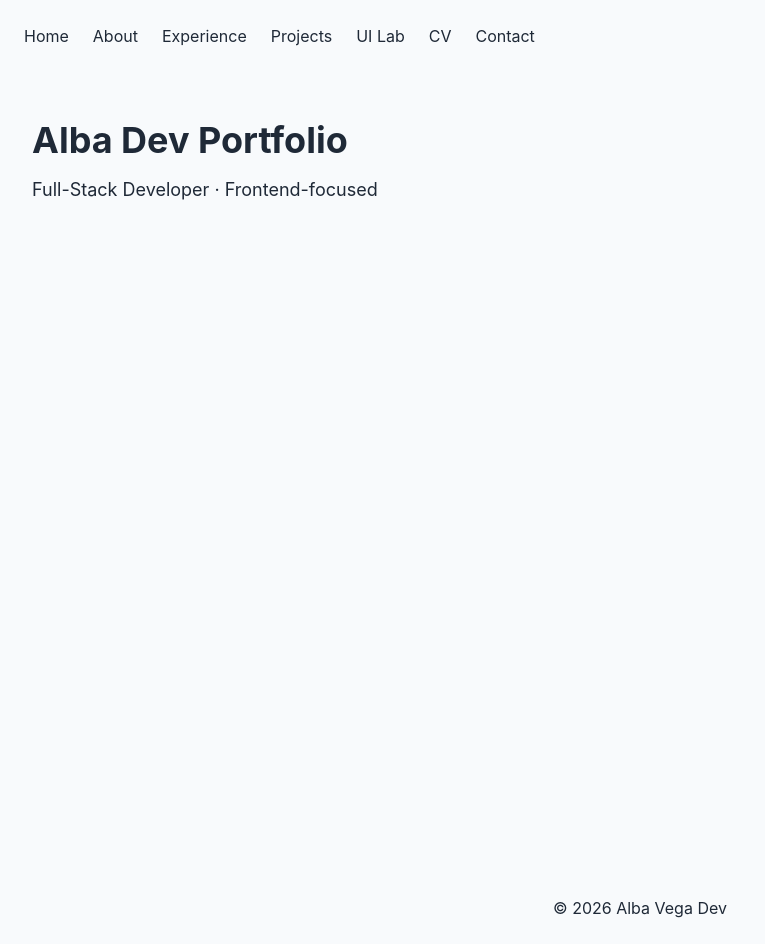
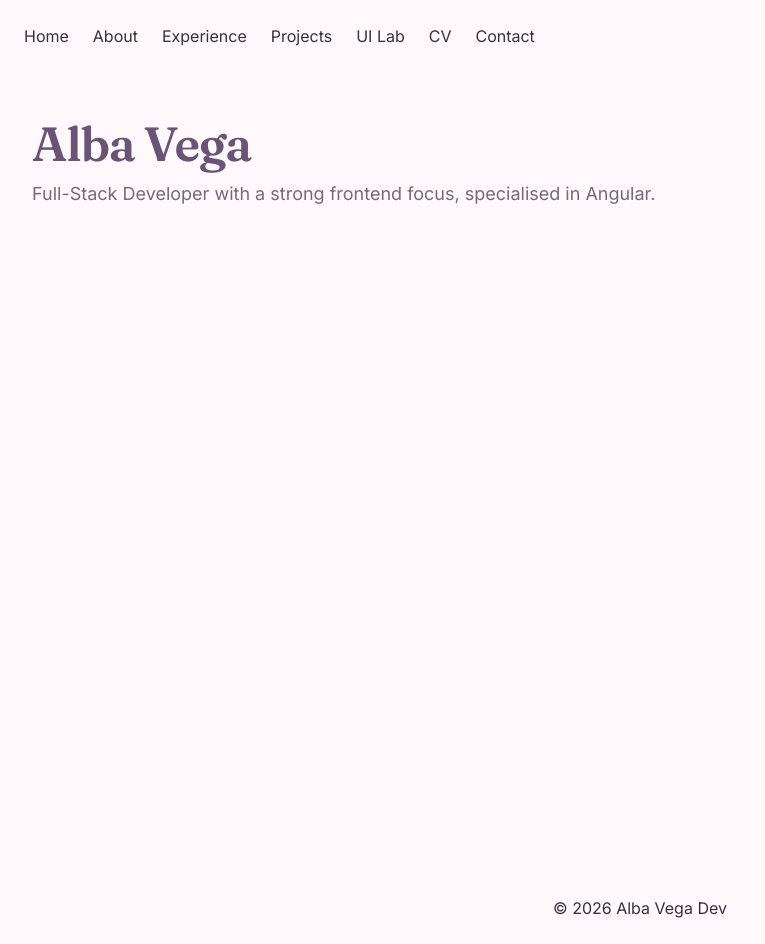
Before and after one commit to albavega-dev/alba-dev-portfolio, a React (Vite) app: page / in a window 1280 px wide. Shown: the whole page, without its empty margins (0-765 px from the left). Built offline with nearby package versions, Linux system fonts and the light colour scheme.

Commit message:
refactor: apply visual design system

```diff
--- a/src/components/ui/Badge.tsx
+++ b/src/components/ui/Badge.tsx
@@ -6,7 +6,16 @@ type BadgeProps = {
 function Badge({ children, className = '' }: BadgeProps) {
   return (
     <span
-      className={`inline-flex items-center rounded-full bg-gray-100 px-3 py-1 text-xs font-medium text-gray-700 ${className}`}
+      className={`
+        inline-flex items-center
+        rounded-full
+        border border-[var(--color-border)]
+        bg-[var(--color-lavender-soft)]
+        px-3 py-1
+        text-xs font-medium
+        text-[var(--color-purple)]
+        ${className}
+      `}
     >
       {children}
     </span>
--- a/src/components/ui/Button.tsx
+++ b/src/components/ui/Button.tsx
@@ -10,12 +10,12 @@ function Button({
   ...props
 }: ButtonProps) {
   const baseStyles =
-    'inline-flex items-center justify-center rounded-lg px-5 py-2.5 text-sm font-medium transition-colors'
+    'inline-flex items-center justify-center rounded-xl px-5 py-2.5 text-sm font-medium transition-colors'
 
   const variantStyles =
     variant === 'primary'
-      ? 'bg-gray-900 text-white hover:bg-gray-700'
-      : 'border border-gray-300 bg-white text-gray-900 hover:bg-gray-100'
+      ? 'bg-[var(--color-purple)] text-white hover:bg-[var(--color-lavender)]'
+      : 'border border-[var(--color-border)] bg-[var(--color-surface)] text-[var(--color-purple)] hover:bg-[var(--color-lavender-soft)]'
 
   return (
     <button
--- a/src/components/ui/Card.tsx
+++ b/src/components/ui/Card.tsx
@@ -8,7 +8,14 @@ type CardProps = {
 function Card({ children, className = '' }: CardProps) {
   return (
     <div
-      className={`rounded-xl border border-gray-200 bg-white p-6 shadow-sm ${className}`}
+      className={`
+        rounded-2xl
+        border border-[var(--color-border)]
+        bg-[var(--color-surface)]
+        p-6
+        shadow-sm
+        ${className}
+      `}
     >
       {children}
     </div>
--- a/src/components/ui/SectionTitle.tsx
+++ b/src/components/ui/SectionTitle.tsx
@@ -6,12 +6,12 @@ type SectionTitleProps = {
 function SectionTitle({ title, description }: SectionTitleProps) {
   return (
     <header>
-      <h1 className="text-4xl font-bold tracking-tight">
+      <h1 className="text-4xl font-semibold tracking-tight text-[var(--color-purple)] md:text-5xl">
         {title}
       </h1>
 
       {description && (
-        <p className="mt-3 max-w-2xl text-lg text-gray-600">
+        <p className="mt-3 max-w-2xl text-lg text-[var(--color-text-secondary)]">
           {description}
         </p>
       )}
--- a/src/index.css
+++ b/src/index.css
@@ -1,9 +1,27 @@
+@import url('https://fonts.googleapis.com/css2?family=Fraunces:opsz,wght@9..144,400;9..144,500;9..144,600&family=Inter:opsz,wght@14..32,400;14..32,500;14..32,600&display=swap');
+
 @import "tailwindcss";
 
 :root {
-  font-family: Inter, system-ui, sans-serif;
-  color: #1f2937;
-  background-color: #f8fafc;
+  font-family: 'Inter', system-ui, sans-serif;
+
+  color: #38313d;
+  background-color: #fff9fc;
+
+  --color-background: #fff9fc;
+  --color-surface: #ffffff;
+
+  --color-pink-soft: #f3d6e5;
+  --color-pink: #dfa6c3;
+
+  --color-lavender-soft: #e5ddf4;
+  --color-lavender: #b9a5d6;
+
+  --color-purple: #695477;
+
+  --color-text: #38313d;
+  --color-text-secondary: #756b78;
+  --color-border: #e8dfea;
 }
 
 html {
@@ -14,4 +32,12 @@ body {
   margin: 0;
   min-width: 320px;
   min-height: 100vh;
+  background-color: var(--color-background);
 }
+
+h1,
+h2,
+h3,
+h4 {
+  font-family: 'Fraunces', Georgia, serif;
+}
--- a/src/pages/home/Home.tsx
+++ b/src/pages/home/Home.tsx
@@ -1,12 +1,13 @@
 import PageContainer from '../../components/layout/PageContainer'
+import SectionTitle from '../../components/ui/SectionTitle'
 
 function Home() {
   return (
     <PageContainer>
-      <h1 className="text-4xl font-bold">Alba Dev Portfolio</h1>
-      <p className="mt-4 text-lg">
-        Full-Stack Developer · Frontend-focused
-      </p>
+      <SectionTitle
+        title="Alba Vega"
+        description="Full-Stack Developer with a strong frontend focus, specialised in Angular."
+      />
     </PageContainer>
   )
 }
```
